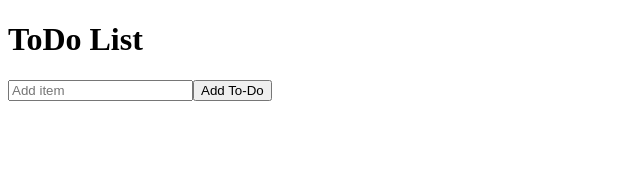
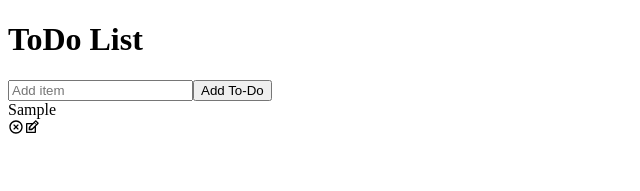
Before and after one commit to amattu2/first-react-app, a React (Create React App) app: page / in a window 1280 px wide. Both pictures are taken after typing "Sample" into the empty fields and a click on the button "Add To-Do". Shown: the top 191 px of the page, without its empty margins (0-640 px from the left). Built offline with nearby package versions, Linux system fonts and the light colour scheme; the HTML template or start-up script is replaced by a standard one.

Commit message:
Fix Array.map usage

```diff
--- a/src/components/Todo.js
+++ b/src/components/Todo.js
@@ -1,17 +1,16 @@
-import React, {useState} from 'react';
+import React, { useState } from 'react';
 import { RiCloseCircleLine } from "react-icons/ri";
 import { TiEdit } from "react-icons/ti";
 
-function Todo({todos, completeTodo, removeTodo, updateTodo}) {
+const Todo = ({todos, completeTodo, removeTodo, updateTodo}) => {
   const [edit, setEdit] = useState({
     id: null,
     value: ''
   });
 
   return todos.map((todo, index) => {
-    <div
-      className={todo.isComplete ? "todo-row complete" : "todo-row"}
-      key={index}>
+    return (
+      <div key={index} className={todo.isComplete ? "todo-row complete" : "todo-row"}>
         <div key={todo.id} onClick={() => completeTodo(todo.id)}>
           {todo.text}
         </div>
@@ -20,6 +19,7 @@ function Todo({todos, completeTodo, removeTodo, updateTodo}) {
           <TiEdit onClick={() => setEdit({id: todo.id, value: todo.text})} className="edit-icon" />
         </div>
       </div>
+    )
   });
 }
 
```
Lines whose indentation alone changed are shown as unchanged.
